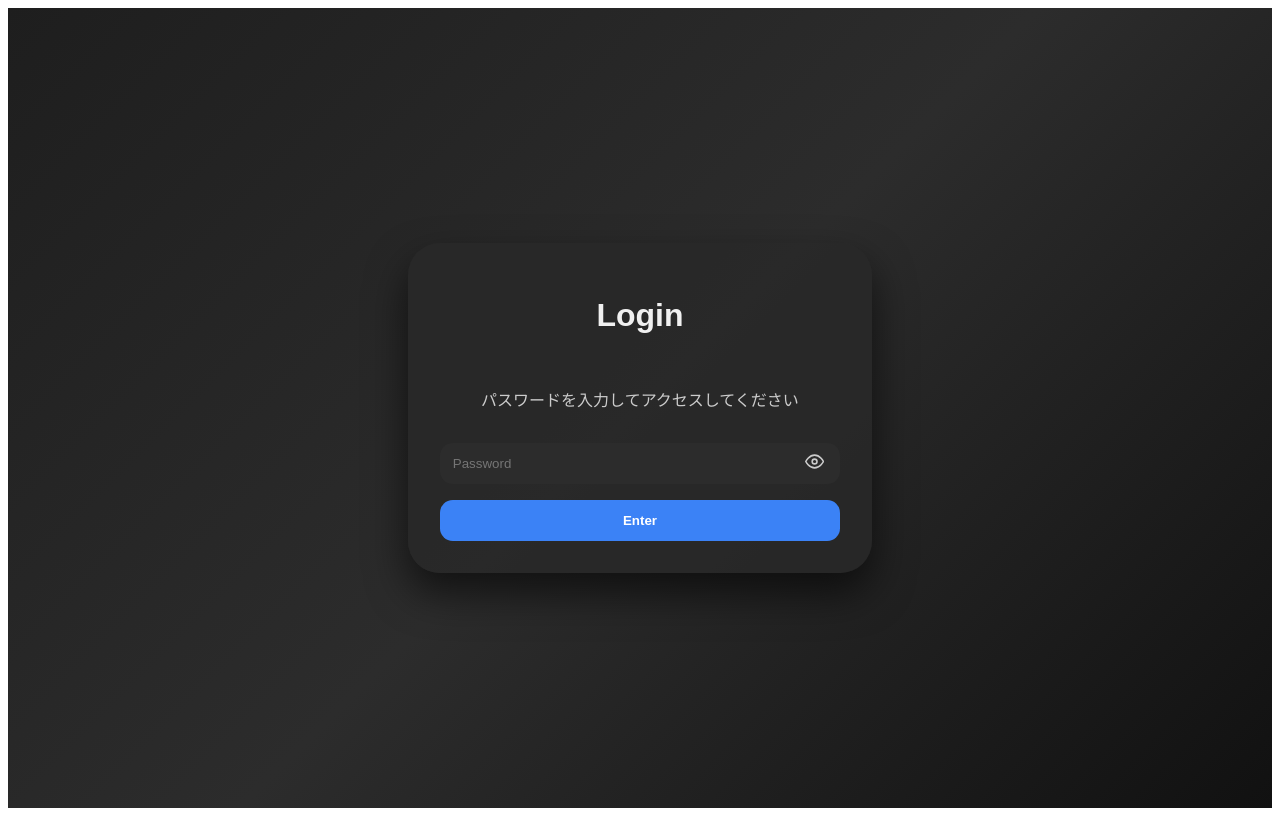
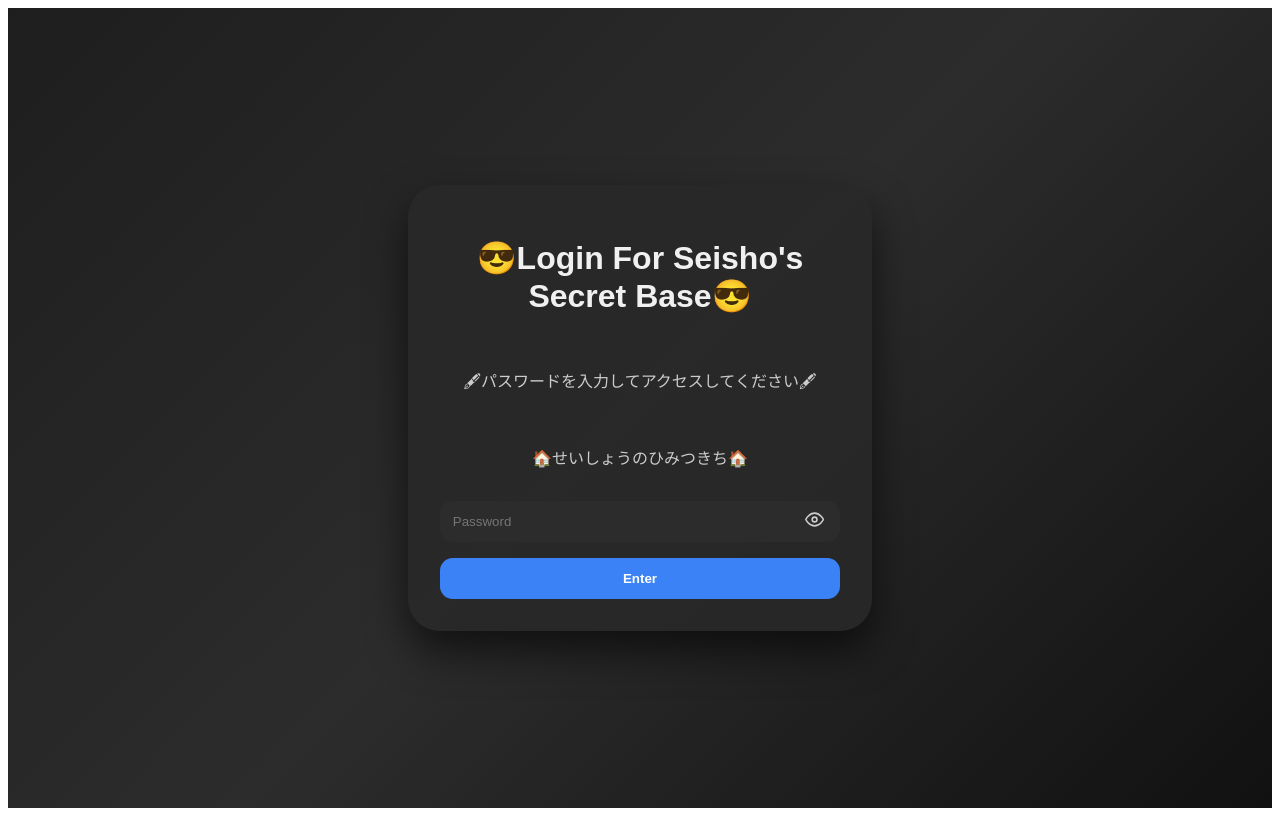
Before and after one commit to ShtTnk/seisho, a Next.js app: page / in a window 1280 px wide. Built offline with nearby package versions, Linux system fonts and the light colour scheme.

Commit message:
fix for toppage

```diff
--- a/src/app/dashboard/page.tsx
+++ b/src/app/dashboard/page.tsx
@@ -37,6 +37,7 @@ export default function Dashboard() {
       <div style={{ ...cardStyle, opacity: showCard ? 1 : 0, transform: showCard ? "translateY(0)" : "translateY(-20px)", transition: "all 0.7s" }}>
         <h1 style={titleStyle}>Dashboard</h1>
         <p style={subtitleStyle}>ようこそ！ログイン成功しました</p>
+        <p style={subtitleStyle}>楽しんでいってね(⋈◍＞◡＜◍)。✧♡</p>
         <p style={subtitleStyle}>3秒後にトップページに移動します...</p>
       </div>
       <style>{`
--- a/src/app/page.tsx
+++ b/src/app/page.tsx
@@ -30,9 +30,9 @@ export default function Home() {
           transition: "all 0.7s",
         }}
       >
-        <h1 style={titleStyle}>Login</h1>
-        <p style={subtitleStyle}>パスワードを入力してアクセスしてください</p>
-
+        <h1 style={titleStyle}>😎Login For Seisho's Secret Base😎</h1>
+        <p style={subtitleStyle}>🖋パスワードを入力してアクセスしてください🖋</p>
+        <p style={subtitleStyle}>🏠せいしょうのひみつきち🏠</p>
         <div style={{ position: "relative", width: "100%" }}>
           <input
             type={showPassword ? "text" : "password"}
```
